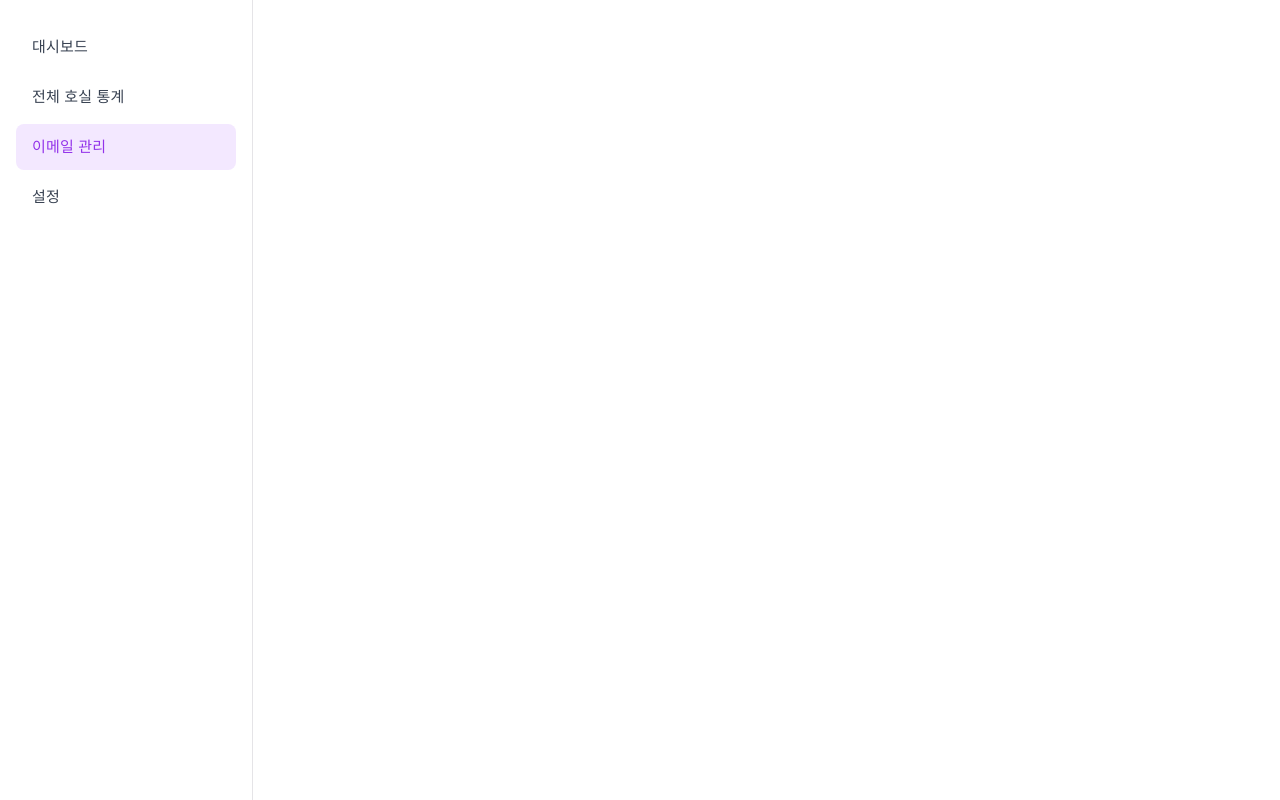
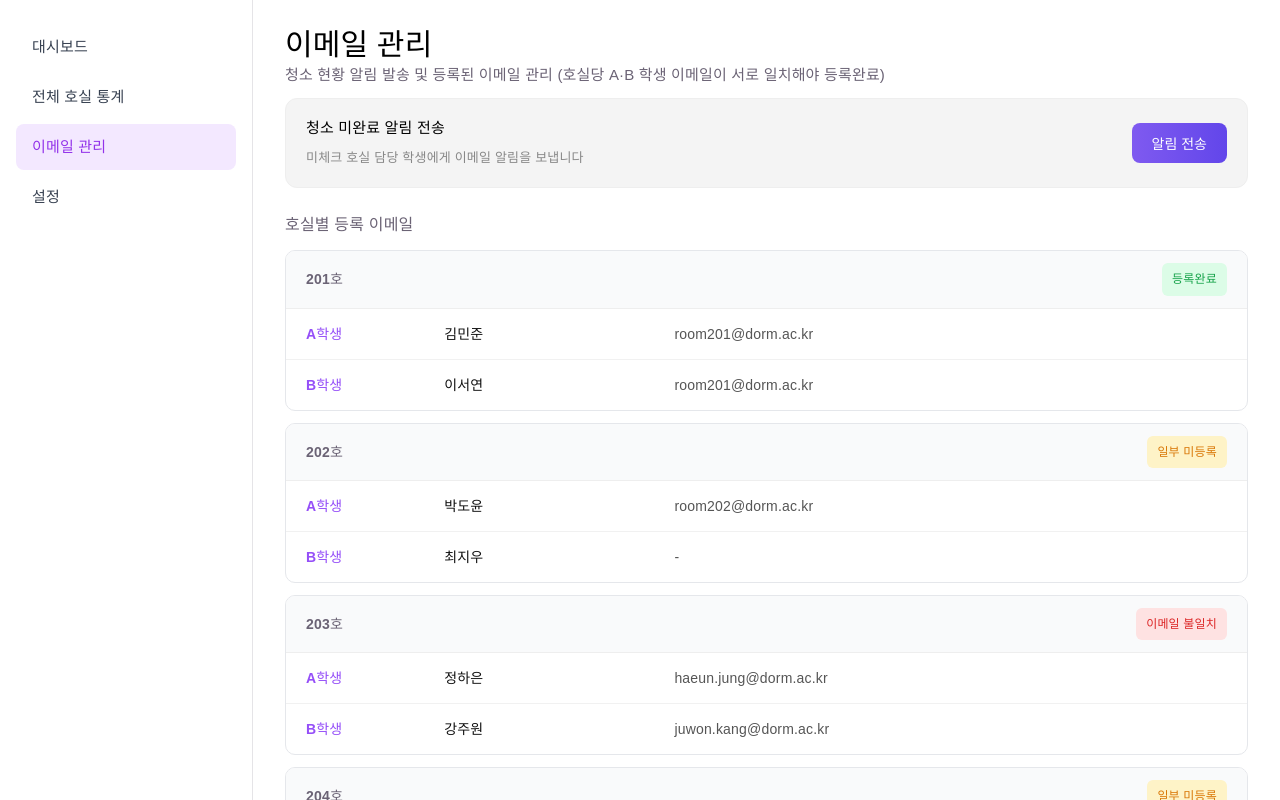
Before and after one commit to 12th-DHC/dhc-fe, a React (Vite) app in the folder apps/admin_web/: page /emails in a window 1280 px wide. Shown: the top 800 px of the page. Built offline with nearby package versions, Linux system fonts and the light colour scheme; a web font is replaced by a local one.

Commit message:
feat(admin_web): 이메일 관리 페이지 퍼블리싱

```diff
--- /dev/null
+++ b/apps/admin_web/src/components/RoomEmailCard.tsx
@@ -0,0 +1,43 @@
+import type { RoomEmail } from "../types/RoomEmail.types";
+import { getEmailStatus, emailStatusLabel } from "../utils/emailStatus";
+import {
+  CardWrapper,
+  RoomHeader,
+  RoomNumber,
+  StatusBadge,
+  StudentRow,
+  StudentLabel,
+  StudentName,
+  StudentEmail,
+} from "../styles/RoomEmailCard.style";
+
+interface RoomEmailCardProps {
+  data: RoomEmail;
+}
+
+function RoomEmailCard({ data }: RoomEmailCardProps) {
+  const status = getEmailStatus(data);
+
+  return (
+    <CardWrapper>
+      <RoomHeader>
+        <RoomNumber>{data.room}</RoomNumber>
+        <StatusBadge $status={status}>{emailStatusLabel[status]}</StatusBadge>
+      </RoomHeader>
+
+      <StudentRow>
+        <StudentLabel>A학생</StudentLabel>
+        <StudentName>{data.studentA.name}</StudentName>
+        <StudentEmail>{data.studentA.email ?? "-"}</StudentEmail>
+      </StudentRow>
+
+      <StudentRow>
+        <StudentLabel>B학생</StudentLabel>
+        <StudentName>{data.studentB.name}</StudentName>
+        <StudentEmail>{data.studentB.email ?? "-"}</StudentEmail>
+      </StudentRow>
+    </CardWrapper>
+  );
+}
+
+export default RoomEmailCard;
--- /dev/null
+++ b/apps/admin_web/src/data/RoomEmail.ts
@@ -0,0 +1,34 @@
+import type { RoomEmail } from "../types/RoomEmail.types";
+
+export const roomEmails: RoomEmail[] = [
+  {
+    room: "201호",
+    studentA: { name: "김민준", email: "room201@dorm.ac.kr" },
+    studentB: { name: "이서연", email: "room201@dorm.ac.kr" },
+  },
+  {
+    room: "202호",
+    studentA: { name: "박도윤", email: "room202@dorm.ac.kr" },
+    studentB: { name: "최지우", email: null },
+  },
+  {
+    room: "203호",
+    studentA: { name: "정하은", email: "haeun.jung@dorm.ac.kr" },
+    studentB: { name: "강주원", email: "juwon.kang@dorm.ac.kr" },
+  },
+  {
+    room: "204호",
+    studentA: { name: "윤서준", email: "room204@dorm.ac.kr" },
+    studentB: { name: "임채원", email: null },
+  },
+  {
+    room: "301호",
+    studentA: { name: "한지호", email: "room301@dorm.ac.kr" },
+    studentB: { name: "오수아", email: "room301@dorm.ac.kr" },
+  },
+  {
+    room: "302호",
+    studentA: { name: "서준영", email: "room302@dorm.ac.kr" },
+    studentB: { name: "문가은", email: null },
+  },
+];
--- /dev/null
+++ b/apps/admin_web/src/pages/EmailManage.tsx
@@ -0,0 +1,47 @@
+import { Title, Desc } from "../styles/PageHeader.style";
+import { roomEmails } from "../data/RoomEmail";
+import RoomEmailCard from "../components/RoomEmailCard";
+import {
+  Head,
+  Text,
+  Alarm,
+  CardInfo,
+  CardTitle,
+  CardDesc,
+  SendButton,
+  EmailRegister,
+} from "../styles/EmailManage.style";
+import { SectionTitle } from "../styles/SectionTable.style";
+
+function EmailManage() {
+  return (
+    <>
+      <Head>
+        <Text>
+          <Title>이메일 관리</Title>
+          <Desc>
+            청소 현황 알림 발송 및 등록된 이메일 관리 (호실당 A·B 학생 이메일이
+            서로 일치해야 등록완료)
+          </Desc>
+        </Text>
+      </Head>
+
+      <Alarm>
+        <CardInfo>
+          <CardTitle>청소 미완료 알림 전송</CardTitle>
+          <CardDesc>미체크 호실 담당 학생에게 이메일 알림을 보냅니다</CardDesc>
+        </CardInfo>
+        <SendButton>알림 전송</SendButton>
+      </Alarm>
+
+      <EmailRegister>
+        <SectionTitle>호실별 등록 이메일</SectionTitle>
+        {roomEmails.map((r) => (
+          <RoomEmailCard key={r.room} data={r} />
+        ))}
+      </EmailRegister>
+    </>
+  );
+}
+
+export default EmailManage;
--- a/apps/admin_web/src/router/Router.tsx
+++ b/apps/admin_web/src/router/Router.tsx
@@ -1,13 +1,15 @@
 import { Route, Routes } from "react-router-dom";
 
-import DashBoard from "../pages/Dashboard";
+import DashBoard from "../pages/DashBoard";
 import RoomGraph from "../pages/RoomGraph";
+import EmailManage from "../pages/EmailManage";
 
 function Router() {
   return (
     <Routes>
       <Route path="/" element={<DashBoard />} />
       <Route path="/rooms" element={<RoomGraph />} />
+      <Route path="/emails" element={<EmailManage />} />
     </Routes>
   );
 }
--- /dev/null
+++ b/apps/admin_web/src/styles/EmailManage.style.ts
@@ -0,0 +1,59 @@
+import { mainColor } from "@repo/ui";
+import styled from "@emotion/styled";
+
+export const Head = styled.div`
+  display: flex;
+  justify-content: space-between;
+  align-items: center;
+`;
+
+export const Text = styled.div``;
+
+export const Alarm = styled.div`
+  display: flex;
+  align-items: center;
+  justify-content: space-between;
+  padding: 16px 20px;
+  border-radius: 12px;
+  border: 1px solid #eee;
+  background-color: #d8d8d847;
+`;
+
+export const CardInfo = styled.div``;
+
+export const CardTitle = styled.h3`
+  font-size: 15px;
+  font-weight: 600;
+  margin: 0 0 4px;
+  color: #000000;
+`;
+
+export const CardDesc = styled.p`
+  font-size: 13px;
+  color: #888;
+  margin: 0;
+`;
+
+export const CardResult = styled.p<{ isError?: boolean }>`
+  font-size: 13px;
+  margin-top: 6px;
+`;
+
+export const SendButton = styled.button`
+  background: linear-gradient(90deg, #7f5af0, #6246ea);
+  color: #fff;
+  border: none;
+  border-radius: 8px;
+  padding: 10px 20px;
+  font-size: 14px;
+  font-weight: 600;
+  cursor: pointer;
+  white-space: nowrap;
+`;
+
+export const EmailRegister = styled.div`
+  margin-top: 24px;
+  display: flex;
+  flex-direction: column;
+  gap: 12px;
+`;
--- /dev/null
+++ b/apps/admin_web/src/styles/RoomEmailCard.style.ts
@@ -0,0 +1,67 @@
+import { mainColor } from "@repo/ui";
+import styled from "@emotion/styled";
+import type { EmailStatus } from "../types/RoomEmail.types";
+
+const statusColor: Record<EmailStatus, { bg: string; text: string }> = {
+  complete: { bg: "#dcfce7", text: "#16a34a" },
+  partial: { bg: "#fef3c7", text: "#d97706" },
+  mismatch: { bg: "#fee2e2", text: "#dc2626" },
+};
+
+export const CardWrapper = styled.div`
+  background: #fff;
+  border: 1px solid #e5e7eb;
+  border-radius: 10px;
+  overflow: hidden;
+`;
+
+export const RoomHeader = styled.div`
+  display: flex;
+  align-items: center;
+  justify-content: space-between;
+  padding: 12px 20px;
+  background: #f9fafb;
+  border-bottom: 1px solid #eee;
+`;
+
+export const RoomNumber = styled.h4`
+  font-size: 14px;
+  font-weight: 700;
+  margin: 0;
+`;
+
+export const StatusBadge = styled.span<{ $status: EmailStatus }>`
+  display: inline-block;
+  padding: 3px 10px;
+  border-radius: 6px;
+  font-size: 12px;
+  font-weight: 700;
+  background: ${({ $status }) => statusColor[$status].bg};
+  color: ${({ $status }) => statusColor[$status].text};
+`;
+
+export const StudentRow = styled.div`
+  display: grid;
+  grid-template-columns: 15% 25% 1fr;
+  align-items: center;
+  padding: 12px 20px;
+  font-size: 14px;
+
+  & + & {
+    border-top: 1px solid #f1f1f1;
+  }
+`;
+
+export const StudentLabel = styled.span`
+  color: ${mainColor};
+  font-weight: 600;
+`;
+
+export const StudentName = styled.span`
+  color: #111;
+  font-weight: 500;
+`;
+
+export const StudentEmail = styled.span`
+  color: #555;
+`;
--- /dev/null
+++ b/apps/admin_web/src/utils/emailStatus.ts
@@ -0,0 +1,13 @@
+import type { RoomEmail, EmailStatus } from "../types/RoomEmail.types";
+
+export function getEmailStatus({ studentA, studentB }: RoomEmail): EmailStatus {
+  if (!studentA.email || !studentB.email) return "partial";
+  if (studentA.email !== studentB.email) return "mismatch";
+  return "complete";
+}
+
+export const emailStatusLabel: Record<EmailStatus, string> = {
+  complete: "등록완료",
+  partial: "일부 미등록",
+  mismatch: "이메일 불일치",
+};
```
Also changed, not shown: apps/admin_web/src/types/Cleaning.types.ts (added, +12 -0 lines), apps/admin_web/src/types/RoomEmail.types.ts (added, +7 -0 lines), apps/admin_web/src/data/Room.ts (renamed from apps/admin_web/src/data/room.ts), 1 other file (tests, documents, lock files or other folders).
